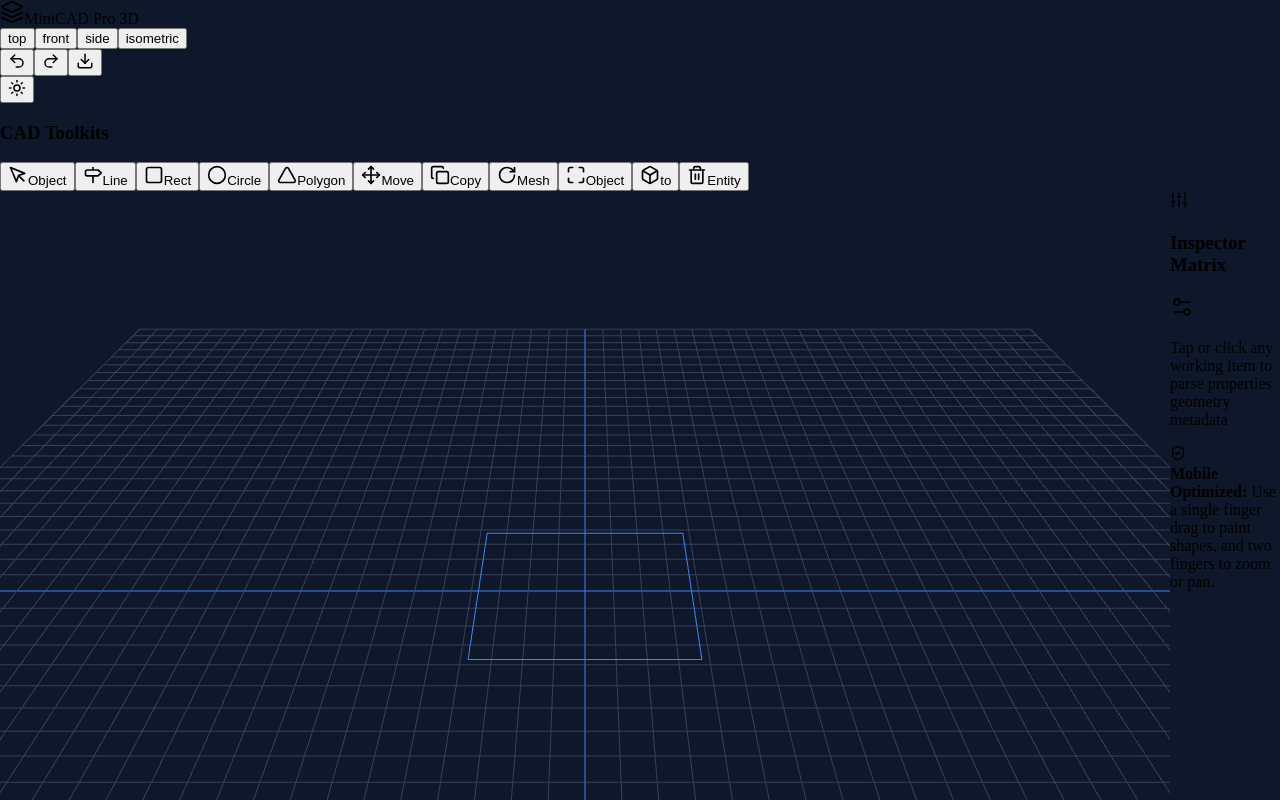
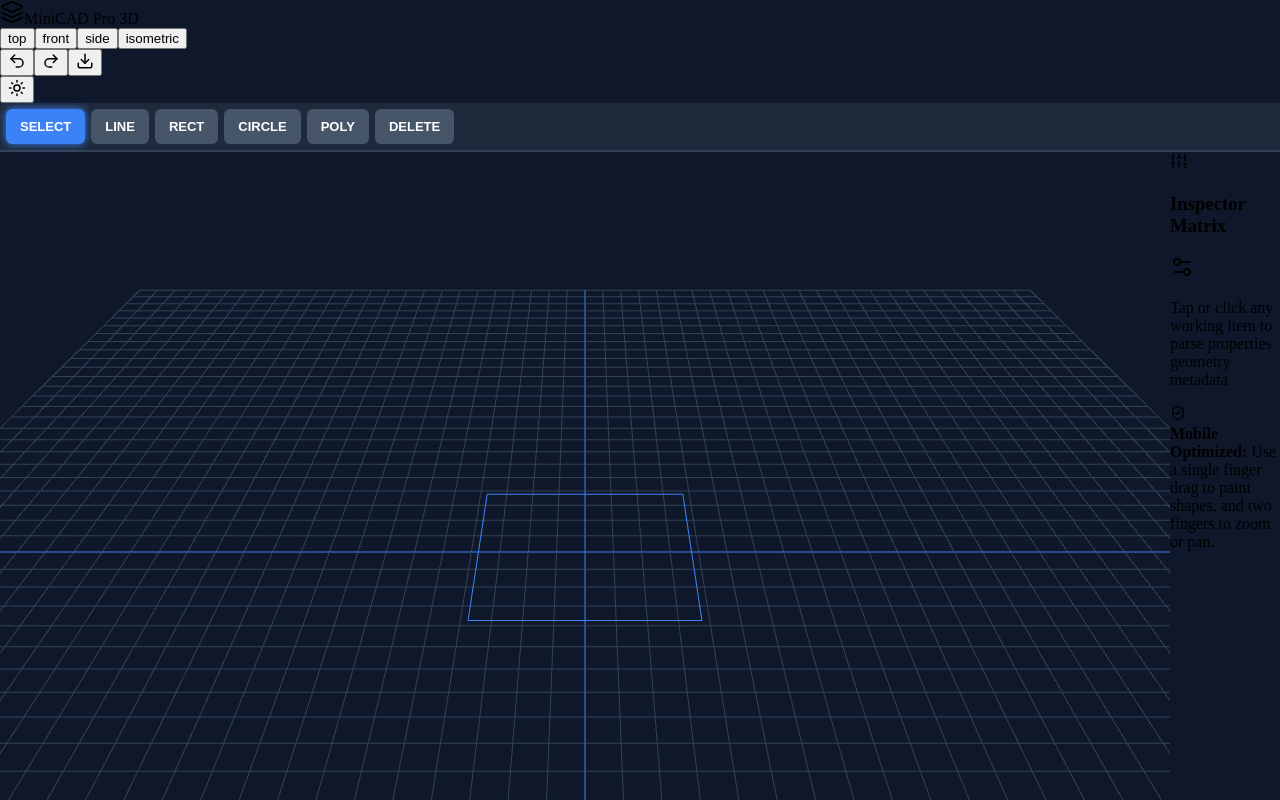
Before and after one commit to kingclaude123654-ux/Autocad, a React (Vite) app: page / in a window 1280 px wide. Built offline with nearby package versions, Linux system fonts and the light colour scheme.

Commit message:
Update LeftPanel.tsx

```diff
--- a/src/components/LeftPanel.tsx
+++ b/src/components/LeftPanel.tsx
@@ -1,5 +1,4 @@
 import React from 'react';
-import { MousePointer, Move, Copy, RotateCw, Maximize, Trash2, Box, Square, Circle, Milestone, Triangle } from 'lucide-react';
 import { ToolType } from '../types/cad';
 
 interface LeftPanelProps {
@@ -9,45 +8,41 @@ interface LeftPanelProps {
 
 export const LeftPanel: React.FC<LeftPanelProps> = ({ currentTool, onSelectTool }) => {
   const tools = [
-    { id: 'select', label: 'Select Object', icon: MousePointer, section: 'navigate' },
-    { id: 'line', label: 'Draw Line', icon: Milestone, section: 'draw' },
-    { id: 'rectangle', label: 'Draw Rect', icon: Square, section: 'draw' },
-    { id: 'circle', label: 'Draw Circle', icon: Circle, section: 'draw' },
-    { id: 'polygon', label: 'Draw Polygon', icon: Triangle, section: 'draw' },
-    { id: 'move', label: 'Transform Move', icon: Move, section: 'modify' },
-    { id: 'copy', label: 'Duplicate Copy', icon: Copy, section: 'modify' },
-    { id: 'rotate', label: 'Rotate Mesh', icon: RotateCw, section: 'modify' },
-    { id: 'scale', label: 'Scale Object', icon: Maximize, section: 'modify' },
-    { id: 'extrude', label: 'Extrude to 3D', icon: Box, section: '3D modeling' },
-    { id: 'delete', label: 'Delete Entity', icon: Trash2, section: 'danger' },
+    { id: 'select', label: 'Select' },
+    { id: 'line', label: 'Line' },
+    { id: 'rectangle', label: 'Rect' },
+    { id: 'circle', label: 'Circle' },
+    { id: 'polygon', label: 'Poly' },
+    { id: 'delete', label: 'Delete' },
   ];
 
   return (
-    <aside className="w-16 md:w-56 border-r bg-white dark:bg-slate-900 border-slate-200 dark:border-slate-800 flex flex-col p-2 space-y-4 overflow-y-auto select-none">
-      <div>
-        <h3 className="hidden md:block text-xs font-bold text-slate-400 dark:text-slate-500 uppercase tracking-wider px-2 mb-2">CAD Toolkits</h3>
-        <div className="grid grid-cols-1 md:grid-cols-2 gap-1">
+    <div style={{ width: '100%', padding: '6px', display: 'flex', flexWrap: 'wrap', gap: '6px', background: '#1e293b', borderBottom: '2px solid #334155' }}>
       {tools.map((tool) => {
-            const IconComponent = tool.icon;
         const isSelected = currentTool === tool.id;
         return (
           <button
             key={tool.id}
-                onClick={() => onSelectTool(tool.id as ToolType)}
-                className={`flex flex-col md:flex-row items-center md:space-x-3 p-2 rounded-lg transition-all text-center md:text-left ${
-                  isSelected
-                    ? 'bg-blue-500 text-white shadow-md shadow-blue-500/20'
-                    : 'text-slate-600 dark:text-slate-400 hover:bg-slate-100 dark:hover:bg-slate-800'
-                }`}
-                title={tool.label}
+            onClick={(e) => {
+              e.stopPropagation();
+              onSelectTool(tool.id as ToolType);
+            }}
+            style={{
+              padding: '10px 14px',
+              fontSize: '13px',
+              fontWeight: 'bold',
+              borderRadius: '6px',
+              border: 'none',
+              cursor: 'pointer',
+              backgroundColor: isSelected ? '#3b82f6' : '#475569',
+              color: '#ffffff',
+              boxShadow: isSelected ? '0px 0px 8px #3b82f6' : 'none'
+            }}
           >
-                <IconComponent size={20} className="flex-shrink-0" />
-                <span className="hidden md:inline text-xs font-medium">{tool.label.split(' ')[1] || tool.label}</span>
+            {tool.label.toUpperCase()}
           </button>
         );
       })}
     </div>
-      </div>
-    </aside>
   );
 };
```
Lines whose indentation alone changed are shown as unchanged.
